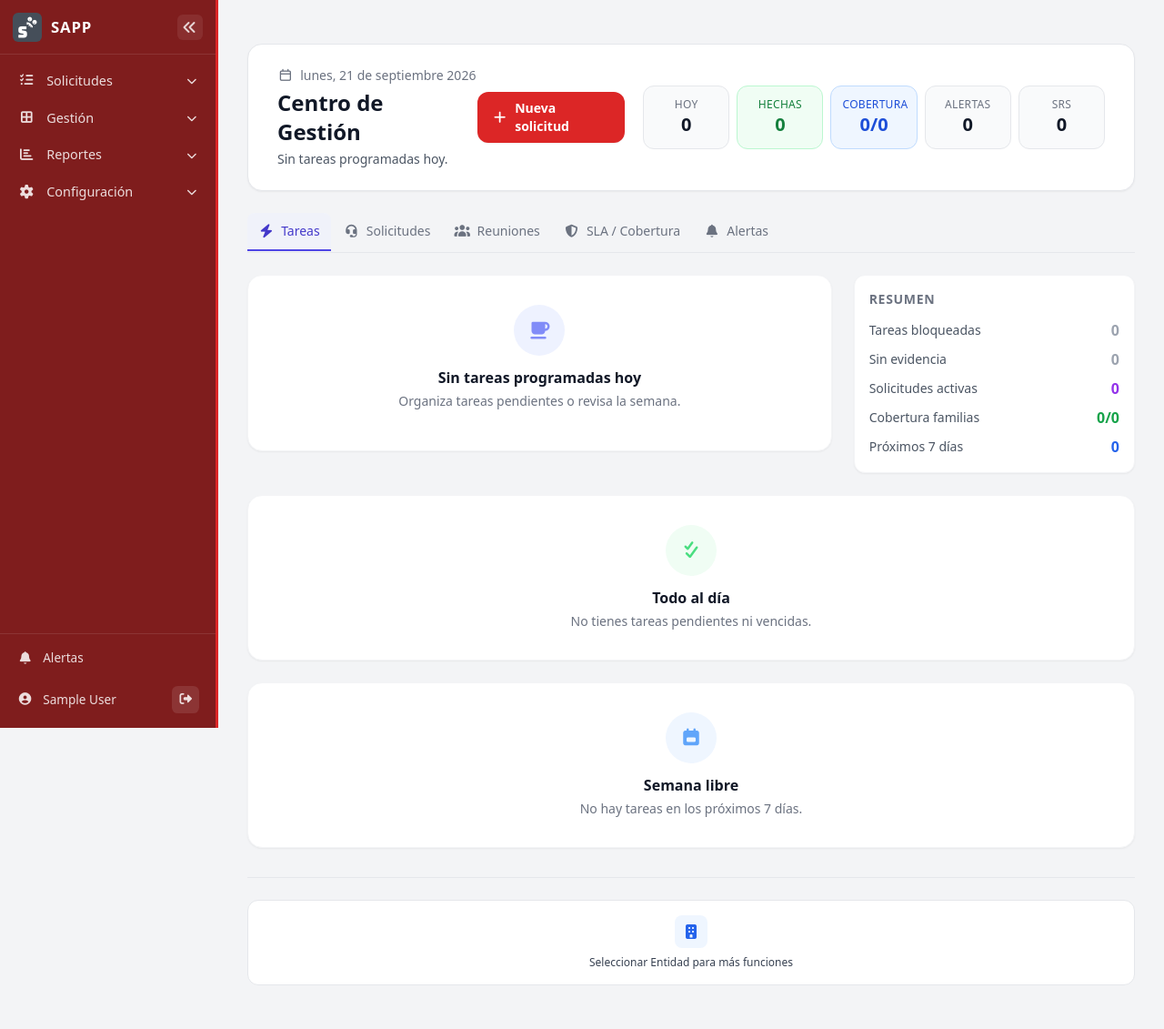
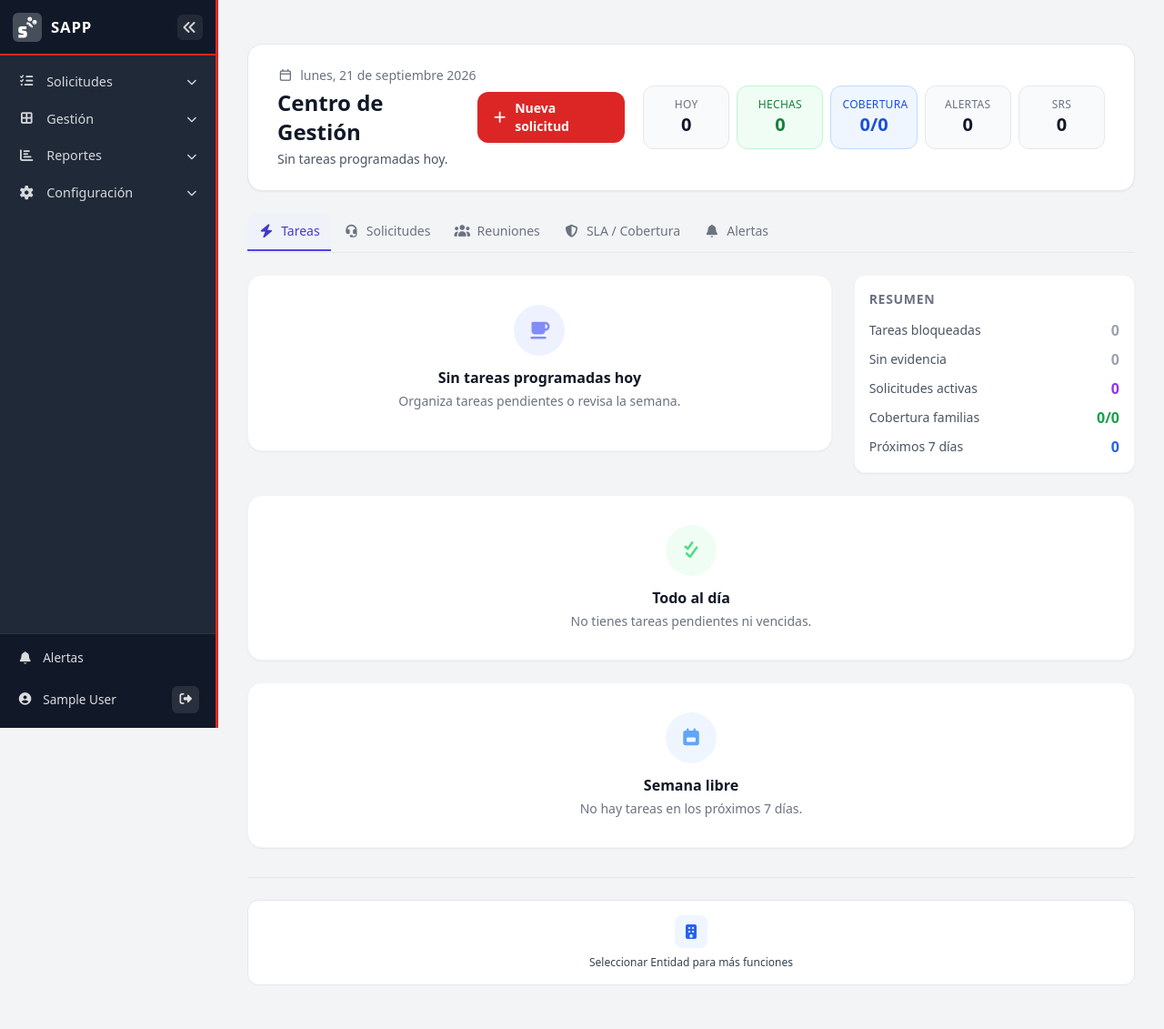
Before and after one commit to WilliamSotaquira/Sapp, a Laravel app: page /inicio in a window 1280 px wide. Shown: the whole page at 91% size. Run offline with Laravel 12, Linux system fonts and the light colour scheme; the visitor is signed in with stand-in values (Sample User, id 1); data that the repository does not hold is empty; parts of the project's set-up code (start-up, migrations or seed data) failed here and were passed over; some libraries are stand-ins or nearby versions.

Commit message:
style(nav): paleta del sidebar (gris oscuro + rojo marca + acento entidad) y ajustes UX
Sobre feedback visual:
- Fondo del sidebar en gris oscuro (slate-800), brand y footer mas oscuros.
- Efectos y animaciones en rojo original de la marca (#DC2626): hover de items,
  item activo, boton de colapsar (con scale), badge de alertas, logout, hamburguesa.
- Detalles en el color de la entidad: borde derecho, borde del brand, indicador
  lateral del item/subitem activo y del contrato actual en el selector.
- Logo con tamano fijo (object-fit, flex-shrink) para que no se comprima al colapsar;
  en rail el brand apila logo + boton de expandir centrados.
- Flyouts de subitems en modo rail ahora se abren por CLIC (no por hover).
- Inicializacion de Alpine blindada via alpine:init (arregla el sidebar que quedaba
  solo con iconos sin poder expandir).

Verificado: view:cache OK; 29 tests de paginas autenticadas pasan.

```diff
--- a/resources/views/layouts/app.blade.php
+++ b/resources/views/layouts/app.blade.php
@@ -339,6 +339,13 @@
         :root {
             --sidebar-w: 240px;
             --sidebar-w-collapsed: 64px;
+            /* Base sobria en gris oscuro */
+            --sidebar-bg: #1f2937;          /* gris oscuro (slate-800) */
+            --sidebar-bg-elev: #111827;     /* gris más oscuro para brand/footer */
+            /* Rojo original de la marca: efectos, hover y estado activo */
+            --sidebar-brand: #DC2626;       /* red-600 */
+            --sidebar-brand-soft: rgba(220,38,38,0.16);
+            /* Detalles finos según la entidad activa */
             --sidebar-accent: {{ $workspaceAccent ?? '#DC2626' }};
         }
 
@@ -350,13 +357,13 @@
             position: fixed;
             top: 0; left: 0; bottom: 0;
             width: var(--sidebar-w);
-            background: #7f1d1d; /* rojo oscuro SAPP */
+            background: var(--sidebar-bg); /* gris oscuro sobrio */
             color: #fff;
             display: flex;
             flex-direction: column;
             z-index: 50;
             transition: width 0.2s ease, transform 0.2s ease;
-            border-right: 3px solid var(--sidebar-accent);
+            border-right: 3px solid var(--sidebar-accent); /* detalle: color de la entidad */
         }
         .app-shell--collapsed .app-sidebar { width: var(--sidebar-w-collapsed); }
 
@@ -372,17 +379,31 @@
         .app-sidebar__brand {
             display: flex; align-items: center; justify-content: space-between;
             gap: 0.5rem; padding: 0.85rem 0.9rem;
-            border-bottom: 1px solid rgba(255,255,255,0.1);
+            background: var(--sidebar-bg-elev);
+            border-bottom: 2px solid var(--sidebar-accent); /* detalle de entidad */
+            min-height: 60px;
         }
-        .app-sidebar__brand-link { display: flex; align-items: center; gap: 0.6rem; color: #fff; font-weight: 700; }
-        .app-sidebar__brand-logo { width: 2rem; height: 2rem; border-radius: 0.375rem; }
-        .app-sidebar__brand-text { font-size: 1.05rem; letter-spacing: 0.05em; }
+        .app-sidebar__brand-link { display: flex; align-items: center; gap: 0.6rem; color: #fff; font-weight: 700; min-width: 0; }
+        /* Logo con tamaño fijo: no se comprime ni deforma al colapsar. */
+        .app-sidebar__brand-logo {
+            width: 2rem; height: 2rem; border-radius: 0.375rem;
+            object-fit: contain; flex-shrink: 0;
+        }
+        .app-sidebar__brand-text { font-size: 1.05rem; letter-spacing: 0.05em; white-space: nowrap; }
+        /* En colapsado: apilar logo + botón de expandir, centrados. El botón
+           permanece visible para poder volver a expandir. */
+        .app-shell--collapsed .app-sidebar__brand {
+            flex-direction: column; justify-content: center; gap: 0.5rem; padding: 0.7rem 0;
+        }
+        .app-shell--collapsed .app-sidebar__brand-link { justify-content: center; }
         .app-sidebar__collapse-btn {
             display: inline-flex; align-items: center; justify-content: center;
             width: 1.75rem; height: 1.75rem; border-radius: 0.375rem;
             color: rgba(255,255,255,0.8); background: rgba(255,255,255,0.08);
+            transition: background 0.15s ease, color 0.15s ease, transform 0.15s ease;
         }
-        .app-sidebar__collapse-btn:hover { background: rgba(255,255,255,0.18); color: #fff; }
+        /* Efecto en rojo de marca */
+        .app-sidebar__collapse-btn:hover { background: var(--sidebar-brand); color: #fff; transform: scale(1.08); }
         .app-shell--collapsed .app-sidebar__collapse-btn { margin: 0 auto; }
 
         /* Navegación */
@@ -393,14 +414,22 @@
         .app-sidebar__item {
             display: flex; align-items: center; gap: 0.75rem;
             width: 100%; padding: 0.6rem 0.7rem; border-radius: 0.5rem;
-            color: rgba(255,255,255,0.85); font-size: 0.9rem; font-weight: 500;
-            text-align: left; transition: background 0.15s ease, color 0.15s ease;
+            color: rgba(255,255,255,0.82); font-size: 0.9rem; font-weight: 500;
+            text-align: left; position: relative;
+            transition: background 0.18s ease, color 0.18s ease, box-shadow 0.18s ease;
         }
-        .app-sidebar__item:hover { background: rgba(255,255,255,0.12); color: #fff; }
+        /* Efecto hover en rojo de marca */
+        .app-sidebar__item:hover { background: var(--sidebar-brand-soft); color: #fff; }
+        /* Estado activo: rojo de marca + indicador lateral con el color de la entidad */
         .app-sidebar__item--active {
-            background: rgba(255,255,255,0.16); color: #fff;
+            background: var(--sidebar-brand); color: #fff; font-weight: 600;
             box-shadow: inset 3px 0 0 var(--sidebar-accent);
         }
+        .app-sidebar__item--active:hover { background: var(--sidebar-brand); }
+        /* El ícono del ítem activo/hover toma el color de la entidad como detalle
+           (salvo cuando el fondo ya es rojo pleno del activo, donde va en blanco). */
+        .app-sidebar__item:hover .app-sidebar__icon { color: var(--sidebar-accent); }
+        .app-sidebar__item--active .app-sidebar__icon { color: #fff; }
         .app-sidebar__icon { width: 1.25rem; text-align: center; flex-shrink: 0; }
         .app-sidebar__label { flex: 1; white-space: nowrap; overflow: hidden; text-overflow: ellipsis; }
         .app-sidebar__chevron { font-size: 0.7rem; transition: transform 0.2s ease; }
@@ -439,7 +473,10 @@
         .app-sidebar__flyout .app-sidebar__subitem--active { background: #fef2f2; color: #b91c1c; }
 
         /* Footer del sidebar (context: workspace/alertas/usuario). */
-        .app-sidebar__footer { border-top: 1px solid rgba(255,255,255,0.1); padding: 0.5rem; }
+        .app-sidebar__footer {
+            border-top: 1px solid rgba(255,255,255,0.12);
+            background: var(--sidebar-bg-elev); padding: 0.5rem;
+        }
         .app-footer { display: flex; flex-direction: column; gap: 0.25rem; }
         .app-footer__block { position: relative; }
         .app-footer__btn {
@@ -1288,7 +1328,9 @@
     })();
     </script>
 
-    {{-- Estado del app-shell (sidebar): colapso, grupos, flyouts y drawer móvil. --}}
+    {{-- Estado del app-shell (sidebar): colapso, grupos, flyouts y drawer móvil.
+         Se registra con alpine:init (forma canónica, a prueba del orden de carga)
+         y además se expone como función global por compatibilidad. --}}
     <script>
         function appShell() {
             return {
@@ -1333,6 +1375,12 @@
                 },
             };
         }
+
+        // Registro canónico: garantiza que el componente exista antes de que
+        // Alpine procese el x-data del <body>, sin depender del orden de <script>.
+        document.addEventListener('alpine:init', () => {
+            window.Alpine && window.Alpine.data('appShell', appShell);
+        });
     </script>
     {{-- Sección activa para abrir su grupo por defecto en el sidebar. --}}
     <script>
--- a/resources/views/layouts/partials/sidebar.blade.php
+++ b/resources/views/layouts/partials/sidebar.blade.php
@@ -21,7 +21,7 @@
             <img src="/logo_sapp_xs.png" alt="Sistema Sapp" class="app-sidebar__brand-logo">
             <span class="app-sidebar__brand-text" x-show="!collapsed" x-cloak>SAPP</span>
         </a>
-        {{-- Toggle de colapso (solo desktop) --}}
+        {{-- Toggle de colapso/expansión (siempre visible en desktop) --}}
         <button type="button"
                 class="app-sidebar__collapse-btn"
                 @click="toggleCollapsed()"
@@ -48,15 +48,14 @@
                     <span class="app-sidebar__label" x-show="!collapsed" x-cloak>{{ $section['label'] }}</span>
                 </a>
             @else
-                {{-- Sección con sub-ítems: grupo expandible (expanded) / flyout (rail) --}}
+                {{-- Sección con sub-ítems: grupo expandible (expanded) / flyout por CLIC (rail) --}}
                 <div class="app-sidebar__group"
                      data-group="{{ $section['key'] }}"
-                     @mouseenter="collapsed && (flyout = '{{ $section['key'] }}')"
-                     @mouseleave="collapsed && (flyout = null)">
+                     @click.outside="flyout === '{{ $section['key'] }}' && (flyout = null)">
                     <button type="button"
                             class="app-sidebar__item app-sidebar__group-toggle {{ $sectionActive ? 'app-sidebar__item--active' : '' }}"
-                            @click="collapsed ? null : toggleGroup('{{ $section['key'] }}')"
-                            :aria-expanded="(isGroupOpen('{{ $section['key'] }}') && !collapsed).toString()"
+                            @click="collapsed ? (flyout = (flyout === '{{ $section['key'] }}' ? null : '{{ $section['key'] }}')) : toggleGroup('{{ $section['key'] }}')"
+                            :aria-expanded="(collapsed ? flyout === '{{ $section['key'] }}' : isGroupOpen('{{ $section['key'] }}')).toString()"
                             aria-haspopup="true"
                             title="{{ $section['label'] }}">
                         <i class="{{ $section['icon'] }} app-sidebar__icon"></i>
@@ -82,12 +81,10 @@
                         @endforeach
                     </div>
 
-                    {{-- Flyout lateral (modo rail): aparece al hover sobre el ícono --}}
+                    {{-- Flyout lateral (modo rail): aparece al hacer CLIC sobre el ícono --}}
                     <div class="app-sidebar__flyout"
                          x-show="collapsed && flyout === '{{ $section['key'] }}'"
-                         x-cloak
-                         @mouseenter="flyout = '{{ $section['key'] }}'"
-                         @mouseleave="flyout = null">
+                         x-cloak x-transition>
                         <div class="app-sidebar__flyout-title">{{ $section['label'] }}</div>
                         @foreach ($section['links'] as $link)
                             @php $linkActive = $isSectionActive($link['match'] ?? []); @endphp
```
Also changed, not shown: other parts of resources/views/layouts/app.blade.php (+15 -7 lines).
